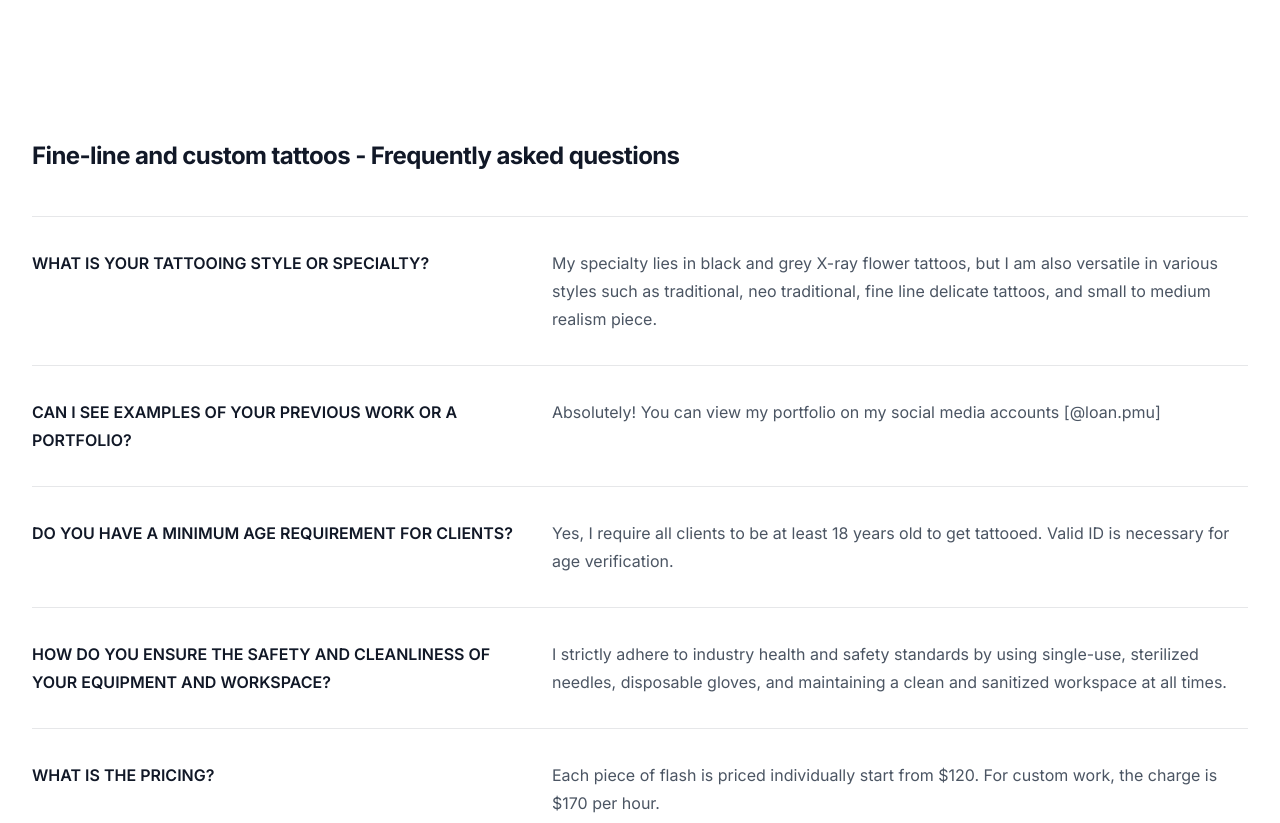
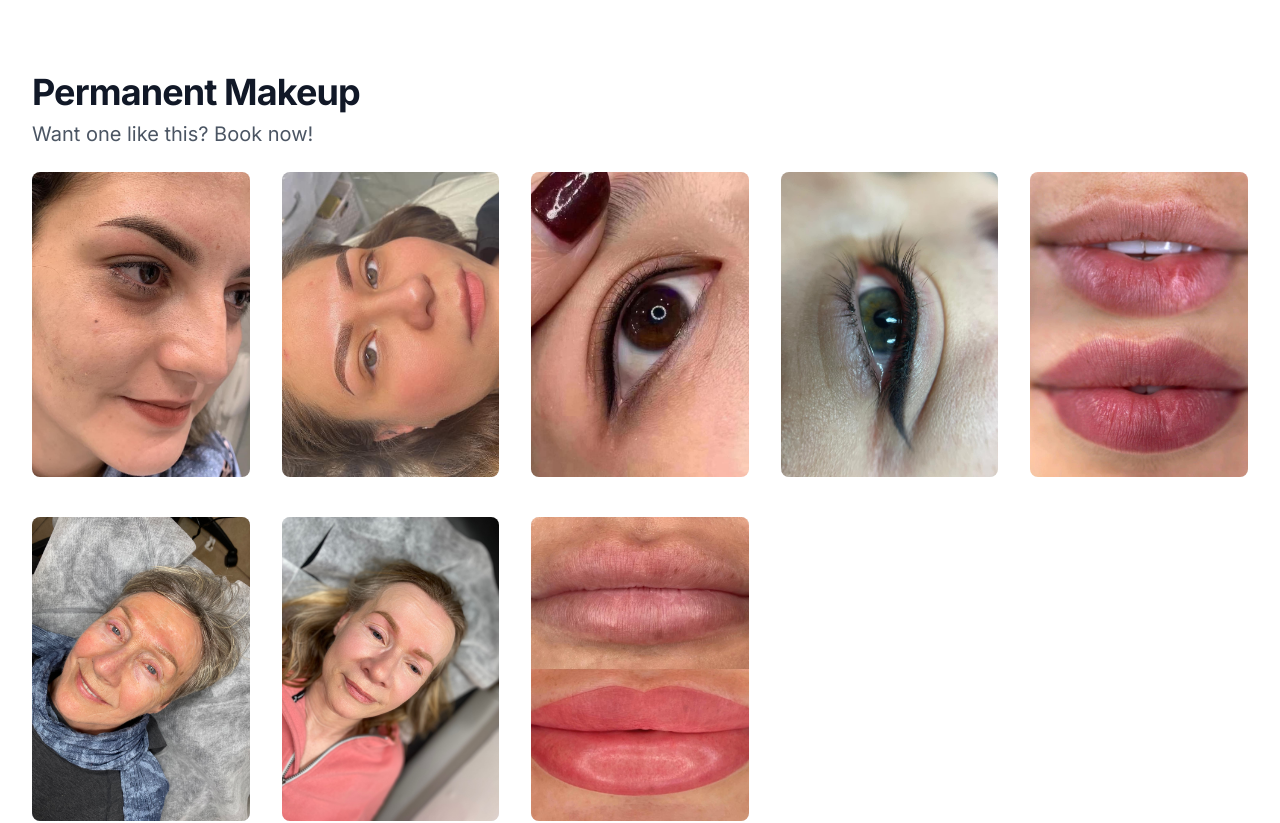
Before and after one commit to toanhminh0412/loan-tattoo-website, a Next.js app in the folder nana-tattoo/: page / in a window 1280 px wide. Shown: the part 820-1643 px from the top of the page. Built offline with nearby package versions, Linux system fonts and the light colour scheme.

Commit message:
Remove FAQs section from the home page

```diff
--- a/nana-tattoo/src/app/page.js
+++ b/nana-tattoo/src/app/page.js
@@ -1,13 +1,11 @@
 import Header from "../components/Header";
 import PermanentMakeup from "@/components/PermanentMakeup";
 import Portfolio from "../components/Portfolio";
-import FAQs from "@/components/FAQs";
 
 export default function Home() {
     return (
         <>
             <Header/>
-            <FAQs/>
             <PermanentMakeup/>
             <Portfolio/>
         </>
```
